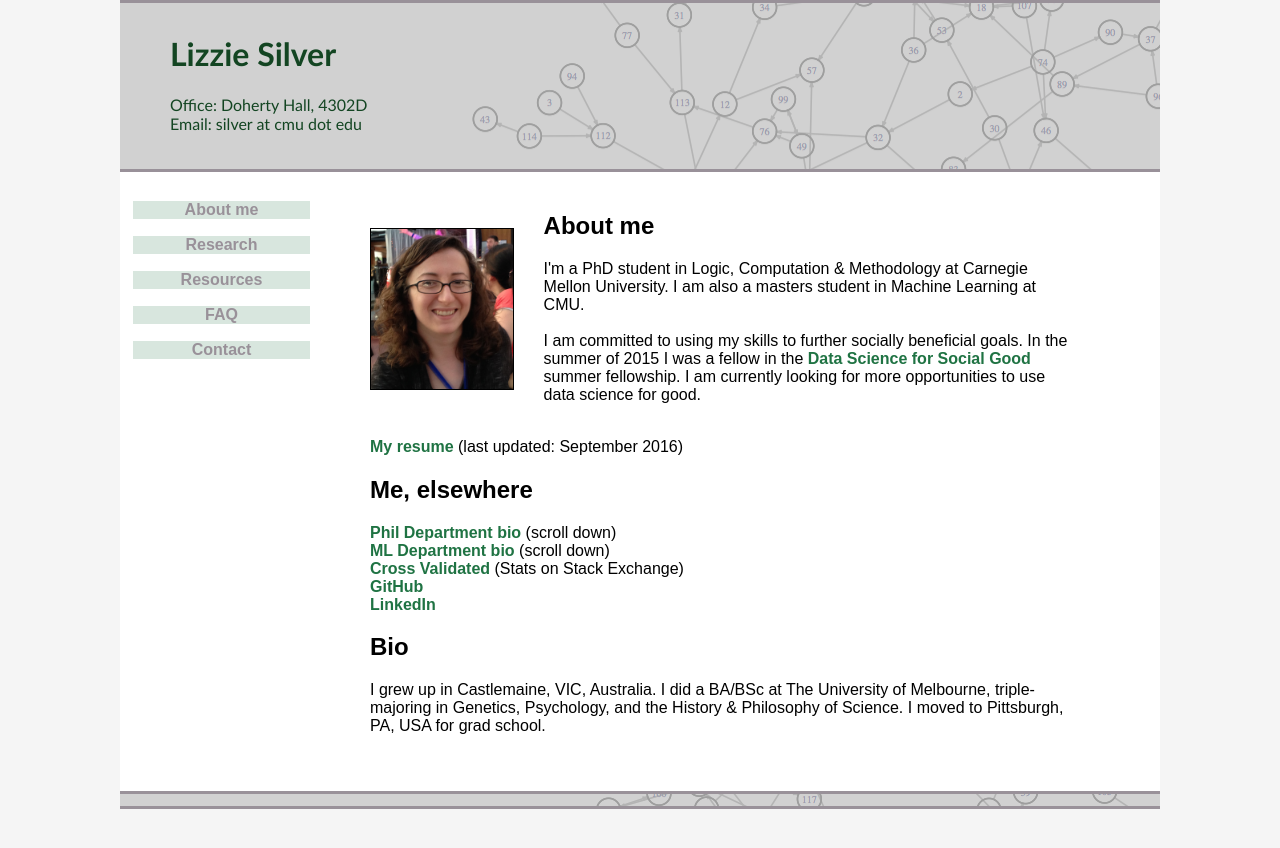
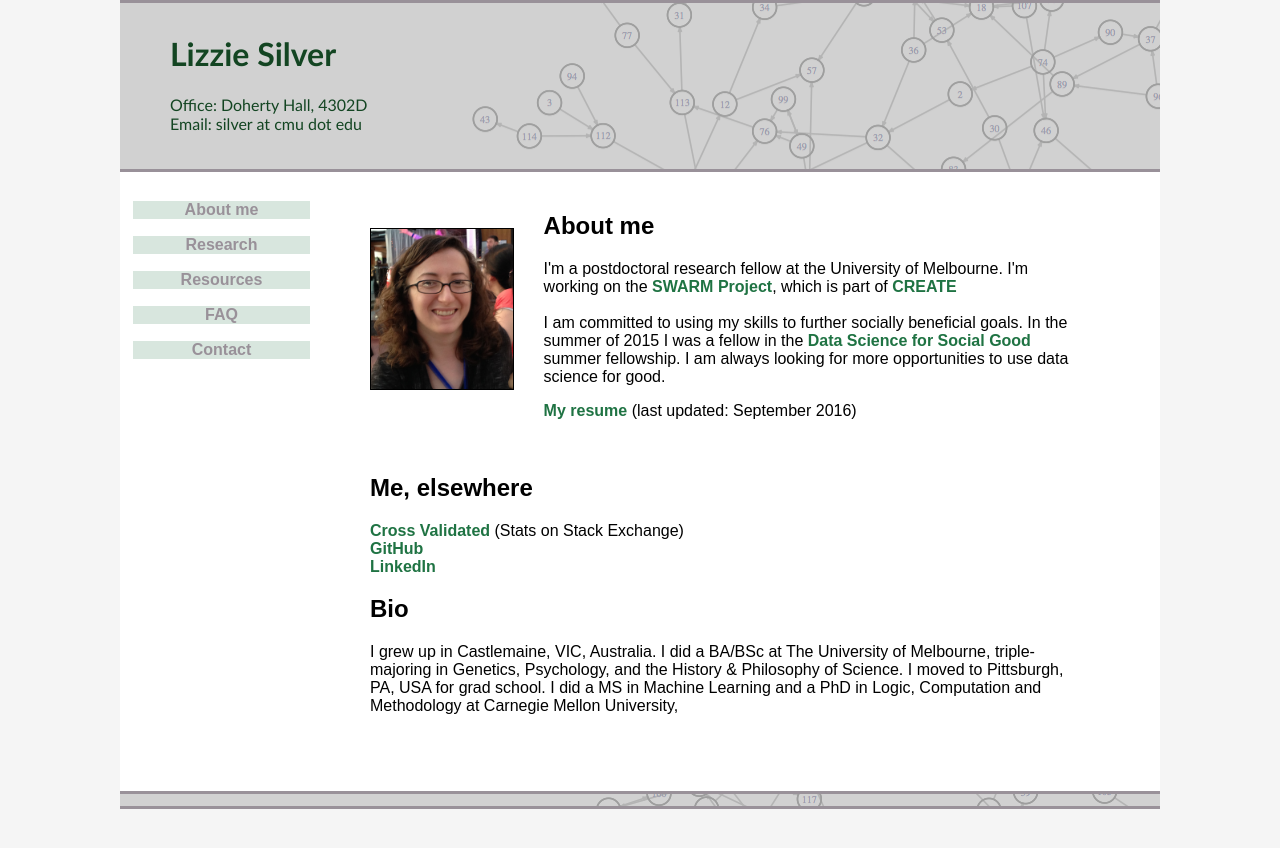
Before and after one commit to lizziesilver/lizziesilver.github.io, a Jekyll site: the page built from index.html, in a window 1280 px wide. Shown: the top 848 px of the page. Built offline with Jekyll 4.4.1, drawn with Linux system fonts in a browser that asks for light colours.

Commit message:
bringing bio up to date

```diff
--- a/index.html
+++ b/index.html
@@ -7,16 +7,13 @@ title: Lizzie Silver
       <div>
       <p style="float: left;"><img src="headshot.jpg" alt="headshot" height="160" border="1px" style="margin: 0px 30px 0px 0px;"></p>
       <h2>About me</h2>
-        I'm a PhD student in Logic, Computation & Methodology at Carnegie Mellon University.
-        I am also a masters student in Machine Learning at CMU.<br><br>
-        I am committed to using my skills to further socially beneficial goals. In the summer of 2015 I was a fellow in the <a href="http://dssg.io/">Data Science for Social Good</a> summer fellowship. I am currently looking for more opportunities to use data science for good.
+        I'm a postdoctoral research fellow at the University of Melbourne. I'm working on the <a href="https://www.swarmproject.info/about">SWARM Project</a>, which is part of <a href="https://www.iarpa.gov/index.php/research-programs/create">CREATE</a><br><br>
+        I am committed to using my skills to further socially beneficial goals. In the summer of 2015 I was a fellow in the <a href="http://dssg.io/">Data Science for Social Good</a> summer fellowship. I am always looking for more opportunities to use data science for good.
         </div>
 
-        <p><br><a href="resume.pdf">My resume</a> (last updated: September 2016)</p>
-
+        <p><a href="resume.pdf">My resume</a> (last updated: September 2016)</p>
+        <br>
         <h2>Me, elsewhere</h2>
-        <a href="http://www.hss.cmu.edu/philosophy/students.php">Phil Department bio</a> (scroll down)<br>
-        <a href="http://www.ml.cmu.edu/people/masters-students.html">ML Department bio</a> (scroll down)<br>
         <a href="http://stats.stackexchange.com/users/57345/lizzie-silver">Cross
         Validated</a> (Stats on Stack Exchange)<br>
         <a href="https://github.com/lizziesilver">GitHub</a><br>
@@ -25,4 +22,4 @@ title: Lizzie Silver
         <h2>Bio</h2>
         I grew up in Castlemaine, VIC, Australia. I did a BA/BSc at The University of Melbourne,
         triple-majoring in Genetics, Psychology, and the History & Philosophy of Science.
-        I moved to Pittsburgh, PA, USA for grad school.
+        I moved to Pittsburgh, PA, USA for grad school. I did a MS in Machine Learning and a PhD in Logic, Computation and Methodology at Carnegie Mellon University,
```
Also changed, not shown: blog/hobbies.html (added, +18 -0 lines), images/cytoscape-step-1.png (added), images/cytoscape-step-2.png (added), images/cytoscape-step-3.png (added), images/cytoscape-step-4.png (added).
